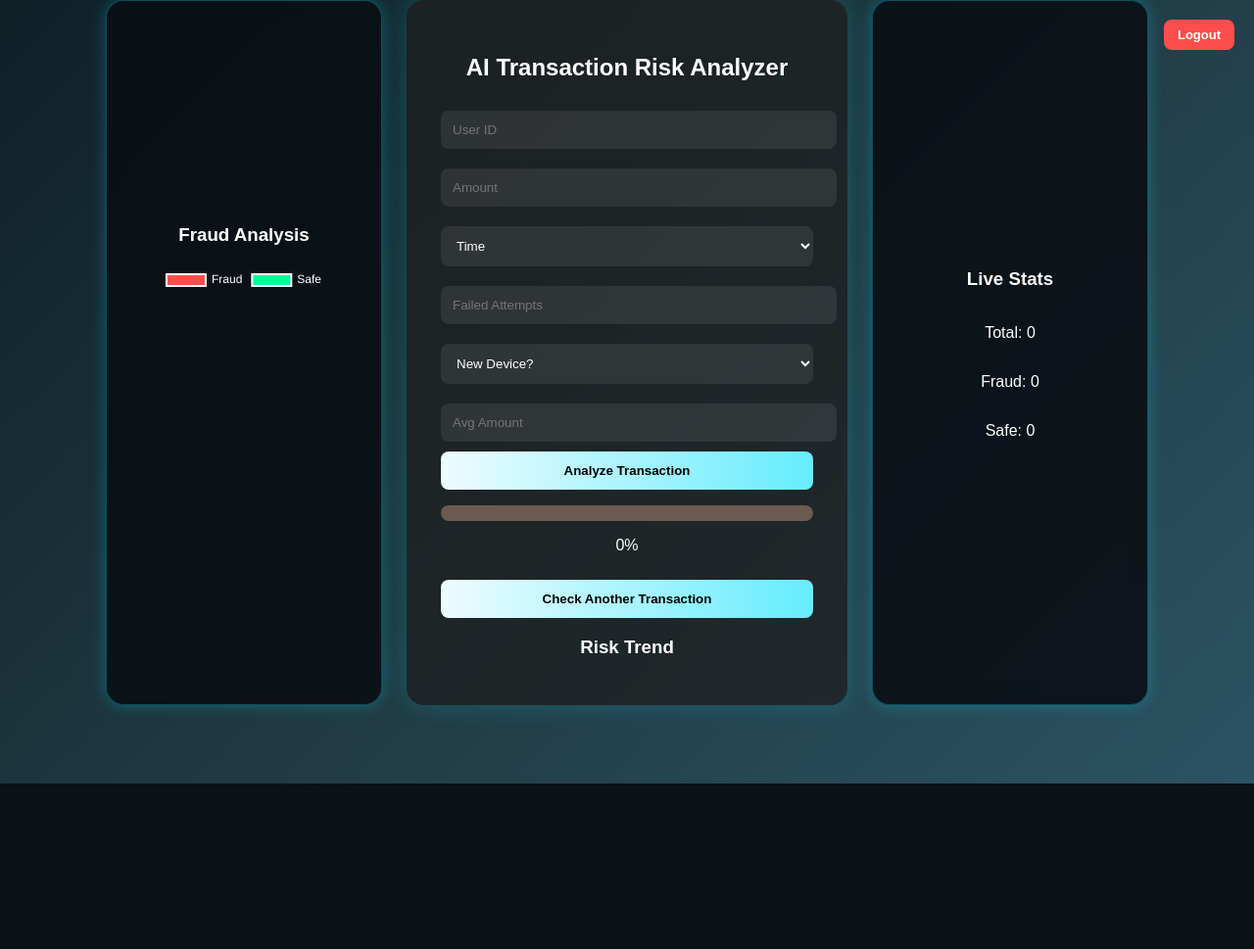
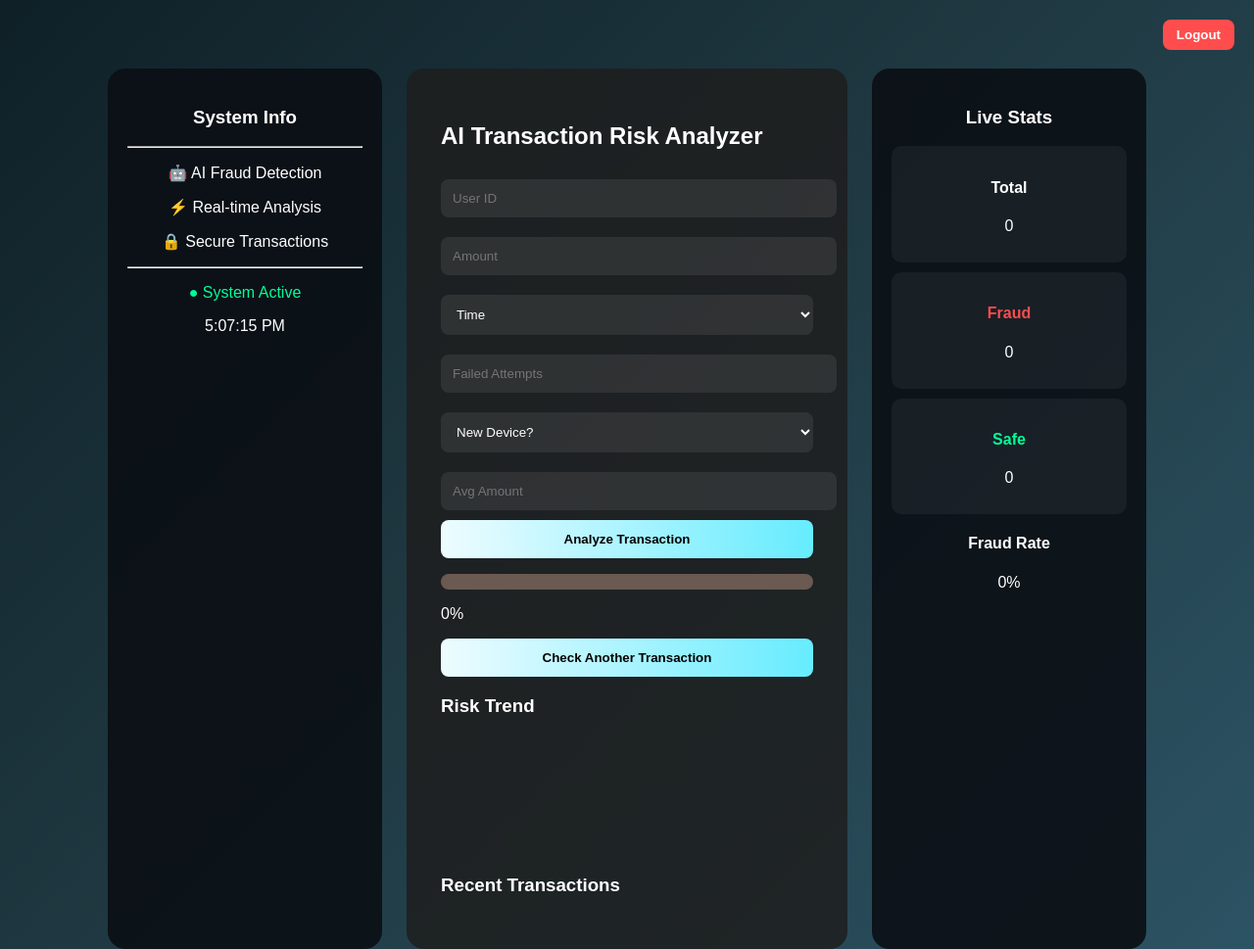
Before and after one commit to ut37/risksense-ai, a Flask app: page /dashboard in a window 1280 px wide. Shown: the whole page at 98% size. Before the commit the page ends 800 px from the top, so only its background shows below. Run offline with Flask 3, Linux system fonts and the light colour scheme; parts of the project's set-up code (start-up, migrations or seed data) failed here and were passed over.

Commit message:
Final UI + AI features added

```diff
--- a/app.py
+++ b/app.py
@@ -2,7 +2,6 @@ from flask import Flask, render_template, request, redirect
 from model import predict_risk
 
 app = Flask(__name__)
-
 
 
 @app.route('/', methods=['GET', 'POST'])
@@ -24,11 +23,9 @@ def welcome():
     return render_template('welcome.html')
 
 
-
 @app.route('/dashboard')
 def dashboard():
     return render_template('index.html', result="", risk=0)
-
 
 
 @app.route('/predict', methods=['POST'])
@@ -41,7 +38,6 @@ def predict():
         is_new_device = int(request.form.get('is_new_device') or 0)
         avg_amount = float(request.form.get('avg_amount') or 0)
 
-
         if time_value == "0":
             hour = 10
         elif time_value == "1":
@@ -49,10 +45,11 @@ def predict():
         else:
             hour = 23
 
-        pred, risk = predict_risk(amount, hour, failed_attempts, is_new_device, avg_amount)
+
+        pred, prob = predict_risk(amount, hour, failed_attempts, is_new_device, avg_amount)
 
 
-        risk = max(0, min(round(risk * 100, 2), 100))
+        risk = max(0, min(round(prob * 100, 2), 100))
 
 
         if pred == 1:
@@ -76,6 +73,5 @@ def predict():
         return f"Error: {str(e)}"
 
 
-
 if __name__ == '__main__':
-    app.run(debug=True)
+    app.run(host="0.0.0.0", port=10000)
--- a/templates/index.html
+++ b/templates/index.html
@@ -8,67 +8,41 @@
     <style>
         body {
             font-family: Arial, sans-serif;
-    background: linear-gradient(135deg, #0f2027, #203a43, #2c5364);
             margin: 0;
             color: white;
-
             display: flex;
             justify-content: center;
-
             align-items: flex-start;
             min-height: 100vh;
-    overflow-y: auto;
+            background: linear-gradient(135deg, #0f2027, #203a43, #2c5364);
         }
 
         .layout {
             display: flex;
             gap: 25px;
-            align-items: stretch;
-        }
-        html, body {
-    height: auto;
+            margin-top: 70px;
         }
 
         .side {
             width: 240px;
             background: rgba(10, 15, 20, 0.9);
-            backdrop-filter: blur(10px);
             border-radius: 18px;
             padding: 20px;
             text-align: center;
-
-            border: 1px solid rgba(0, 229, 255, 0.3);
-
-            display: flex;
-            flex-direction: column;
-            justify-content: center;
-
-            animation: glowPulse 3s infinite alternate;
             min-height: 650px;
         }
 
-
-        @keyframes glowPulse {
-            0% {
-                box-shadow: 0 0 10px rgba(0,229,255,0.2);
-            }
-            100% {
-                box-shadow: 0 0 30px rgba(0,229,255,0.5);
-            }
+        .side:hover {
+            box-shadow: 0 0 25px rgba(0,229,255,0.5);
         }
 
         .container {
-            background: rgba(30, 30, 30, 0.75);
+            background: rgba(30, 30, 30, 0.85);
             padding: 35px;
             border-radius: 18px;
             width: 380px;
-            height: 650px;
-            text-align: center;
-            overflow: hidden;
             min-height: 650px;
-             box-shadow: 0 0 25px rgba(0, 229, 255, 0.2);
         }
-
 
         input, select {
             width: 100%;
@@ -80,27 +54,19 @@
             border: none;
         }
 
-        select option {
-            background: #0b1a20;
-            color: white;
-        }
-
         button {
-            width: 100%;
             padding: 12px;
             background: linear-gradient(to right, #eefcff, #66ecff);
             border: none;
             border-radius: 8px;
             font-weight: bold;
             cursor: pointer;
+            width: 100%;
         }
 
         button:hover {
             transform: scale(1.05);
-            box-shadow: 0 0 15px #00e5ff;
         }
-
-        .secondary-btn { margin-top: 10px; }
 
         .logout-btn {
             position: absolute;
@@ -112,14 +78,8 @@
             border: none;
             color: white;
             cursor: pointer;
-            z-index: 1000;
-             width: auto !important;
-    display: inline-block;
-    font-size: 13px;
-    font-weight: bold;
-
+            width: auto;
         }
-
 
         .progress {
             width: 100%;
@@ -137,6 +97,19 @@
 
         .safe { color: #00ff99; }
         .fraud { color: #ff4d4d; }
+
+        .stat-box {
+            background: rgba(255,255,255,0.05);
+            margin: 10px 0;
+            padding: 12px;
+            border-radius: 10px;
+            transition: 0.3s;
+        }
+
+        .stat-box:hover {
+            transform: scale(1.05);
+            box-shadow: 0 0 10px #00e5ff;
+        }
     </style>
 </head>
 
@@ -148,8 +121,14 @@
 
     <!-- LEFT PANEL -->
     <div class="side">
-        <h3>Fraud Analysis</h3>
-        <canvas id="pieChart"></canvas>
+        <h3>System Info</h3>
+        <hr>
+        <p>🤖 AI Fraud Detection</p>
+        <p>⚡ Real-time Analysis</p>
+        <p>🔒 Secure Transactions</p>
+        <hr>
+        <p style="color:#00ff99;">● System Active</p>
+        <p id="clock"></p>
     </div>
 
     <!-- MAIN -->
@@ -157,7 +136,7 @@
 
         <h2>AI Transaction Risk Analyzer</h2>
 
-        <form method="POST" action="/predict">
+        <form method="POST" action="/predict" id="form">
             <input name="userId" required placeholder="User ID">
             <input name="amount" type="number" required placeholder="Amount">
 
@@ -182,6 +161,7 @@
         </form>
 
         <p id="status"></p>
+        <p id="riskLevel"></p>
 
         <div class="progress">
             <div id="bar" class="progress-bar"></div>
@@ -189,22 +169,41 @@
 
         <p id="percent">0%</p>
 
-        <button class="secondary-btn" onclick="resetForm()">Check Another Transaction</button>
+        <button onclick="resetForm()">Check Another Transaction</button>
 
         <h3>Risk Trend</h3>
         <canvas id="riskChart" height="120"></canvas>
+
+        <h3>Recent Transactions</h3>
+        <div id="recent" style="max-height:150px; overflow-y:auto;"></div>
 
     </div>
 
     <!-- RIGHT PANEL -->
     <div class="side">
         <h3>Live Stats</h3>
-        <p>Total: <span id="total">0</span></p>
-        <p>Fraud: <span id="frauds">0</span></p>
-        <p>Safe: <span id="safe">0</span></p>
+
+        <div class="stat-box">
+            <h4>Total</h4>
+            <p id="total">0</p>
+        </div>
+
+        <div class="stat-box">
+            <h4 style="color:#ff4d4d;">Fraud</h4>
+            <p id="frauds">0</p>
+        </div>
+
+        <div class="stat-box">
+            <h4 style="color:#00ff99;">Safe</h4>
+            <p id="safe">0</p>
+        </div>
+
+        <h4>Fraud Rate</h4>
+        <p id="rate">0%</p>
     </div>
 
 </div>
+
 <script>
 let risk = parseFloat('{{ risk|default(0) }}') || 0;
 let result = "{{ result|default('') }}";
@@ -212,79 +211,99 @@ let result = "{{ result|default('') }}";
 let status = document.getElementById("status");
 let bar = document.getElementById("bar");
 
-// ✅ FIX: prevent duplicate counting
-let alreadyProcessed = sessionStorage.getItem("processed");
+// CLOCK
+setInterval(()=>{
+    document.getElementById("clock").innerText = new Date().toLocaleTimeString();
+},1000);
 
-// 🔥 Animate Stats
-function animateValue(id, start, end, duration) {
-    let range = end - start;
-    if(range === 0) return;
+// VALIDATION
+document.getElementById("form").addEventListener("submit", function(e){
+    let amount = document.querySelector("[name='amount']").value;
+    if(amount <= 0){
+        alert("Amount must be > 0");
+        e.preventDefault();
+    }
+});
 
-    let current = start;
-    let increment = end > start ? 1 : -1;
-    let stepTime = Math.abs(Math.floor(duration / range));
-
-    let timer = setInterval(function () {
-        current += increment;
-        document.getElementById(id).innerText = current;
-        if (current == end) clearInterval(timer);
-    }, stepTime);
+// 🔥 NEW FEATURES
+function showConfidence(risk){
+    let confidence = Math.min(100, Math.max(60, risk + Math.floor(Math.random()*20)));
+    let el = document.createElement("p");
+    el.innerText = "Confidence: " + confidence + "%";
+    el.style.color="#00e5ff";
+    document.querySelector(".container").appendChild(el);
 }
 
-function loadStats(){
-    let total = parseInt(localStorage.getItem("total")) || 0;
-    let frauds = parseInt(localStorage.getItem("frauds")) || 0;
-    let safe = parseInt(localStorage.getItem("safe")) || 0;
+function compareRisk(risk){
+    let arr = JSON.parse(localStorage.getItem("riskData")) || [];
+    if(arr.length < 2) return;
 
-    animateValue("total", 0, total, 500);
-    animateValue("frauds", 0, frauds, 500);
-    animateValue("safe", 0, safe, 500);
+    let diff = risk - arr[arr.length-2];
+    let el = document.createElement("p");
+
+    if(diff>0){
+        el.innerText="⬆ Risk Increased by "+diff+"%";
+        el.style.color="#ff4d4d";
+    } else {
+        el.innerText="⬇ Risk Decreased by "+Math.abs(diff)+"%";
+        el.style.color="#00ff99";
     }
 
-// 🔥 Update Stats
-function updateStats(result){
-    let total = parseInt(localStorage.getItem("total")) || 0;
-    let frauds = parseInt(localStorage.getItem("frauds")) || 0;
-    let safe = parseInt(localStorage.getItem("safe")) || 0;
-
-    total++;
-    if(result.includes("Fraud")) frauds++;
-    else safe++;
-
-    localStorage.setItem("total", total);
-    localStorage.setItem("frauds", frauds);
-    localStorage.setItem("safe", safe);
-
-    loadStats();
-    drawPie(frauds, safe);
+    document.querySelector(".container").appendChild(el);
 }
 
-// 🔥 PIE
-function drawPie(fraud, safe){
-    let ctx = document.getElementById("pieChart").getContext("2d");
+function showReason(){
+    let amount = document.querySelector("[name='amount']").value;
+    let failed = document.querySelector("[name='failed_attempts']").value;
+    let device = document.querySelector("[name='is_new_device']").value;
 
-    if(window.pie) window.pie.destroy();
+    let reasons=[];
+    if(amount>5000) reasons.push("High Amount");
+    if(failed>2) reasons.push("Multiple Failed Attempts");
+    if(device==1) reasons.push("New Device");
 
-    window.pie = new Chart(ctx,{
-        type:"doughnut",
-        data:{
-            labels:["Fraud","Safe"],
-            datasets:[{
-                data:[fraud,safe],
-                backgroundColor:["#ff4d4d","#00ff99"]
-            }]
-        },
-        options:{
-            plugins:{
-                legend:{labels:{color:"white"}}
+    if(reasons.length){
+        let el=document.createElement("p");
+        el.innerText="Reason: "+reasons.join(", ");
+        el.style.color="#ffaa00";
+        document.querySelector(".container").appendChild(el);
     }
 }
-    });
+
+// RISK LEVEL
+function showRiskLevel(risk){
+    let el=document.getElementById("riskLevel");
+    if(risk<30){ el.innerText="Low Risk"; el.style.color="#00ff99";}
+    else if(risk<70){ el.innerText="Medium Risk"; el.style.color="#ffaa00";}
+    else{ el.innerText="High Risk"; el.style.color="#ff4d4d";}
 }
 
-// 🔥 LINE GRAPH
+// STATS
+function loadStats(){
+    document.getElementById("total").innerText=localStorage.getItem("total")||0;
+    document.getElementById("frauds").innerText=localStorage.getItem("frauds")||0;
+    document.getElementById("safe").innerText=localStorage.getItem("safe")||0;
+}
+
+function updateStats(result){
+    let t=parseInt(localStorage.getItem("total"))||0;
+    let f=parseInt(localStorage.getItem("frauds"))||0;
+    let s=parseInt(localStorage.getItem("safe"))||0;
+
+    t++;
+    if(result.includes("Fraud")) f++; else s++;
+
+    localStorage.setItem("total",t);
+    localStorage.setItem("frauds",f);
+    localStorage.setItem("safe",s);
+
+    document.getElementById("rate").innerText=Math.round((f/t)*100)+"%";
+    loadStats();
+}
+
+// GRAPH
 function drawLine(){
-    let arr = JSON.parse(localStorage.getItem("riskData")) || [];
+    let arr=JSON.parse(localStorage.getItem("riskData"))||[];
     if(!arr.length) return;
 
     let ctx=document.getElementById("riskChart").getContext("2d");
@@ -295,68 +314,73 @@ function drawLine(){
         type:"line",
         data:{
             labels:arr.map((_,i)=>"T"+(i+1)),
-            datasets:[{
-                label:"Risk %",
-                data:arr,
-                borderColor:"#00e5ff",
-                backgroundColor:"rgba(0,229,255,0.2)",
-                fill:true,
-                tension:0.4
-            }]
-        },
-        options:{
-            plugins:{ legend:{display:false} }
+            datasets:[{data:arr,borderColor:"#00e5ff"}]
         }
     });
 }
 
-// 🔥 RESULT
-if(result !== "" && !alreadyProcessed){
+// RECENT
+function addRecent(result,risk){
+    let list=JSON.parse(localStorage.getItem("recent"))||[];
+    list.unshift({result,risk,time:new Date().toLocaleTimeString()});
+    if(list.length>5) list.pop();
+    localStorage.setItem("recent",JSON.stringify(list));
+    displayRecent();
+}
 
+function displayRecent(){
+    let list=JSON.parse(localStorage.getItem("recent"))||[];
+    let div=document.getElementById("recent");
+    div.innerHTML="";
+    list.forEach(i=>{
+        let c=i.result.includes("Fraud")?"#ff4d4d":"#00ff99";
+        div.innerHTML+=`<p style="color:${c}">${i.result} (${i.risk}%) - ${i.time}</p>`;
+    });
+}
+
+// RESULT
+if(result!==""){
     status.innerText=result;
 
     if(result.includes("Fraud")){
         status.className="fraud";
         bar.style.background="#ff4d4d";
-        setTimeout(()=>alert("🚨 Fraud Detected!"),300);
     } else {
         status.className="safe";
         bar.style.background="#00ff99";
     }
 
-    // Animated bar
+    showRiskLevel(risk);
+    showConfidence(risk);
+    compareRisk(risk);
+    showReason();
+
     let i=0;
     let interval=setInterval(()=>{
-        if(i>=risk){
-            clearInterval(interval);
-        } else {
+        if(i>=risk) clearInterval(interval);
+        else{
             i++;
             bar.style.width=i+"%";
             document.getElementById("percent").innerText="Risk Score: "+i+"%";
         }
     },10);
 
-    let arr = JSON.parse(localStorage.getItem("riskData")) || [];
+    let arr=JSON.parse(localStorage.getItem("riskData"))||[];
     arr.push(risk);
-    localStorage.setItem("riskData", JSON.stringify(arr));
+    localStorage.setItem("riskData",JSON.stringify(arr));
 
     updateStats(result);
-
-    // ✅ mark processed
-    sessionStorage.setItem("processed","true");
-}
-
-function resetForm(){
-    sessionStorage.removeItem("processed"); // ✅ reset fix
-    window.location.href="/dashboard";
+    addRecent(result,risk);
 }
 
 loadStats();
 drawLine();
-drawPie(
-    parseInt(localStorage.getItem("frauds"))||0,
-    parseInt(localStorage.getItem("safe"))||0
-);
+displayRecent();
+
+function resetForm(){
+    window.location.href="/dashboard";
+}
 </script>
+
 </body>
 </html>
```
Also changed, not shown: model.py (+11 -3 lines). Lines whose indentation alone changed are shown as unchanged.
